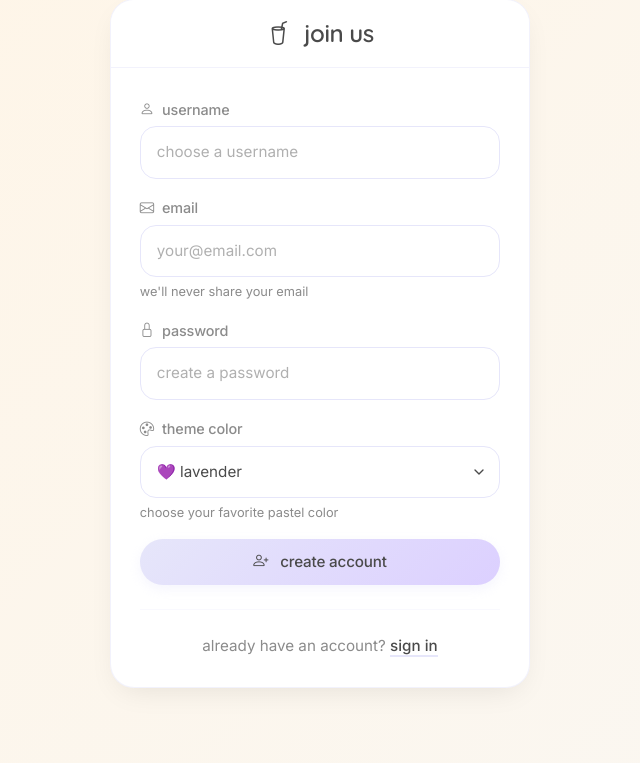
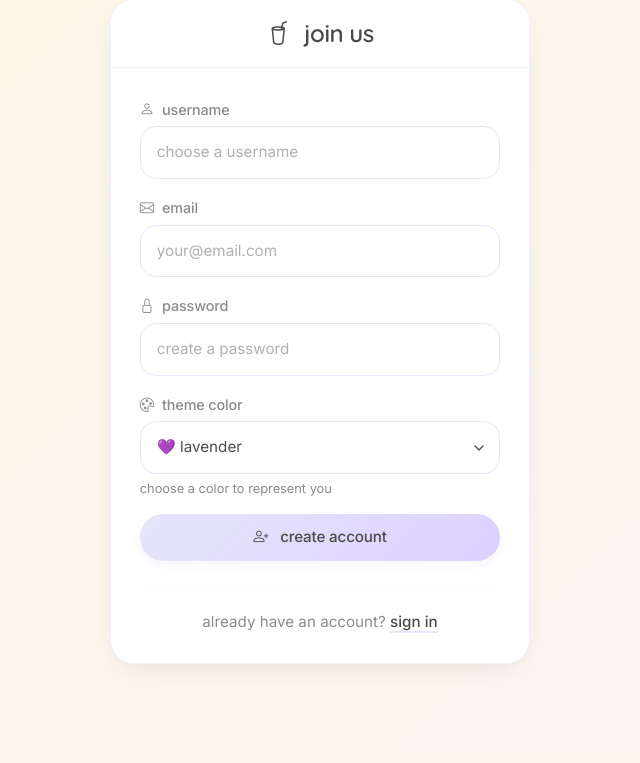
Before and after one commit to schizoscar/sumire-mia-app, a Flask app: page /auth/register in a window 1280 px wide. Shown: the part 142-905 px from the top of the page, without its empty margins (320-960 px from the left). After the commit the page ends 809 px from the top, so only its background shows below. Run offline with Flask 3, Linux system fonts and the light colour scheme; some libraries are stand-ins or nearby versions.

Commit message:
update subtexts for registration

```diff
--- a/app/templates/auth/register.html
+++ b/app/templates/auth/register.html
@@ -25,7 +25,6 @@
                         </label>
                         <input type="email" class="form-control" id="email" name="email"
                                placeholder="your@email.com" required>
-                        <small class="form-text user-hint">we'll never share your email</small>
                     </div>
 
                     <div class="mb-3">
@@ -46,7 +45,7 @@
                             <option value="blue" style="background: #b8e2f2; color: #4a4a4a;">💙 sky blue</option>
                             <option value="orange" style="background: #ffd7b5; color: #4a4a4a;">🧡 coral</option>
                         </select>
-                        <small class="form-text user-hint">choose your favorite pastel color</small>
+                        <small class="form-text user-hint">choose a color to represent you</small>
                     </div>
 
                     <div class="d-grid">
```
Also changed, not shown: 1 other file.
